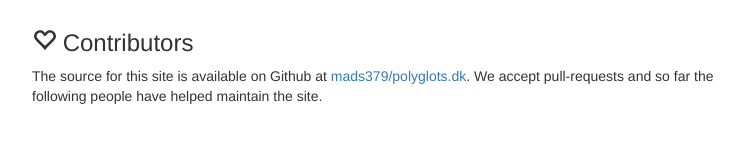
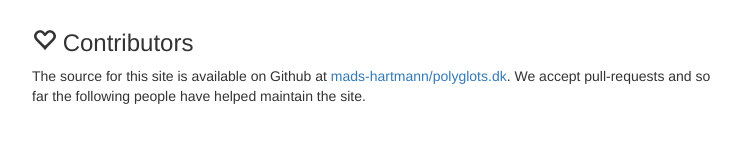
Before and after one commit to mads-hartmann/polyglots.dk, a plain HTML site: page index.html in a window 1280 px wide. Shown: the part 1244-1386 px from the top of the page, 263-1016 px from the left. Drawn offline with nearby package versions, Linux system fonts and the light colour scheme; no server answers.

Commit message:
User was renamed

```diff
--- a/index.html
+++ b/index.html
@@ -102,7 +102,7 @@
       <section>
         <h3><span class="glyphicon glyphicon-heart-empty"></span> Contributors</h3>
 
-        <p>The source for this site is available on Github at <a href="https://github.com/mads379/polyglots.dk" target="_blank">mads379/polyglots.dk</a>. We accept pull-requests and so far the following people have helped maintain the site.</p>
+        <p>The source for this site is available on Github at <a href="https://github.com/mads-hartmann/polyglots.dk" target="_blank">mads-hartmann/polyglots.dk</a>. We accept pull-requests and so far the following people have helped maintain the site.</p>
 
         <ul id="contributors" class="list-inline"></ul>
       </section>
--- a/site.js
+++ b/site.js
@@ -1,6 +1,6 @@
 $(document).ready(function() {
 
-    var url = "https://api.github.com/repos/mads379/polyglots.dk/contributors";
+    var url = "https://api.github.com/repos/mads-hartmann/polyglots.dk/contributors";
 
     $.getJSON(url, function(data, status) {
         var list = $("#contributors");
```
Also changed, not shown: 1 other file.
